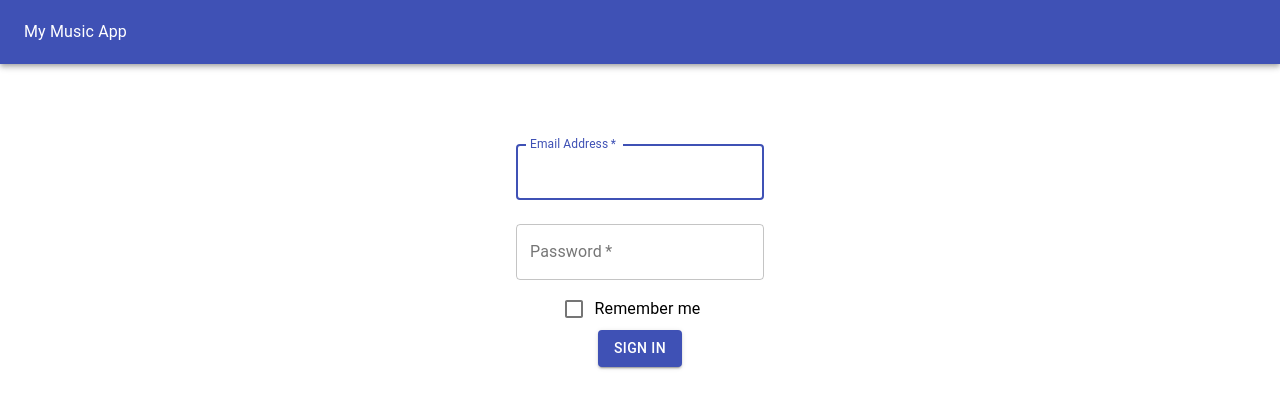
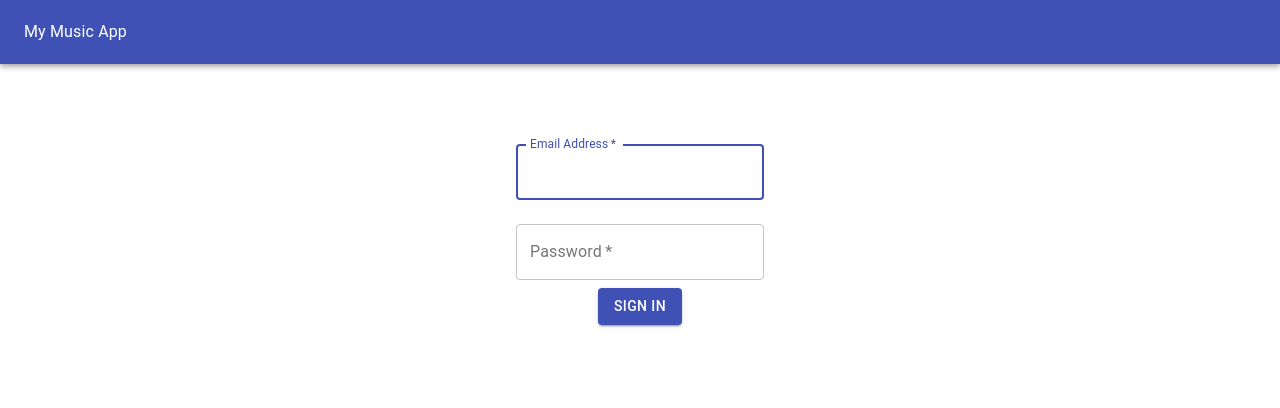
Before and after one commit to AndrewSimons3/MusicAppDashboard, a React (Create React App) app: page / in a window 1280 px wide. Shown: the top 408 px of the page. Built offline with nearby package versions, Linux system fonts and the light colour scheme.

Commit message:
removed remember me button

```diff
--- a/src/components/Login.js
+++ b/src/components/Login.js
@@ -51,10 +51,6 @@ class Login extends React.Component {
         id="password"
         autoComplete="current-password"
       />
-      <FormControlLabel
-        control={<Checkbox value="remember" color="primary"></Checkbox>}
-        label="Remember me"
-      />
       <Button onClick={this.props.loginFunc}
         type="submit"
         variant="contained"
```
